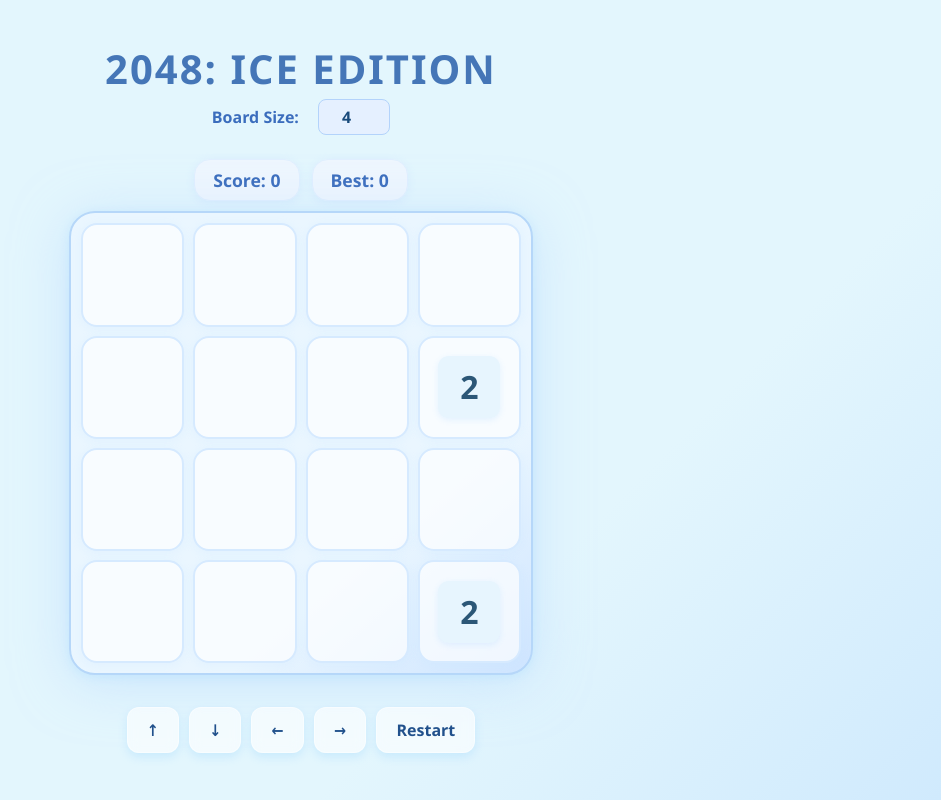
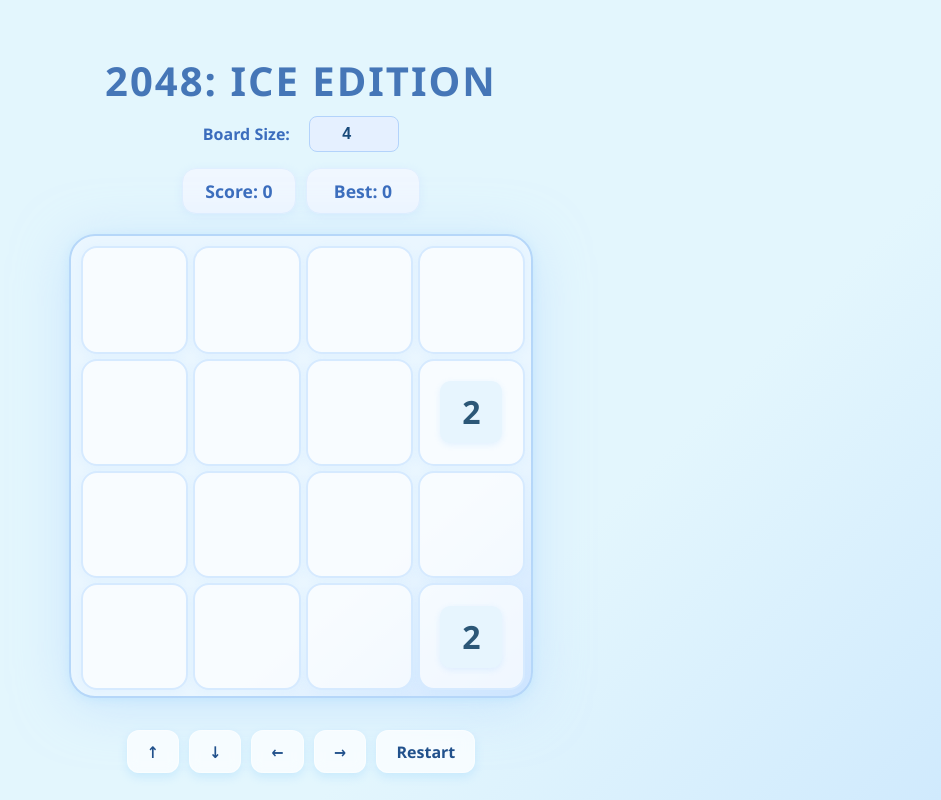
Before and after one commit to harithaa-srii/2048-game, a React (Vite) app: page / in a window 1280 px wide. Shown: the whole page, without its empty margins (339-1280 px from the left). Built offline with nearby package versions, Linux system fonts and the light colour scheme.

Commit message:
final tweaks

```diff
--- a/src/App.tsx
+++ b/src/App.tsx
@@ -220,7 +220,8 @@ const App: React.FC = () => {
           style={{
             width: "4.5rem",
             fontWeight: "700",
-            padding: "0.3rem",
+            fontSize: "1rem",
+            padding: "0.5rem",
             borderRadius: "8px",
             border: "1.5px solid #b3d3fb",
             textAlign: "center",
--- a/src/index.css
+++ b/src/index.css
@@ -1,114 +1,43 @@
-@import "tailwindcss";
+/* ==============================
+   GLOBAL STYLING
+   ============================== */
+:root {
+  --bg-light: #e3f6fd;
+  --bg-gradient: linear-gradient(135deg, #e3f6fd 70%, #d0eafd 100%);
+  --tile-base: rgba(255, 255, 255, 0.65);
+  --tile-border: #d6eaff;
+  --tile-shadow: 0 2px 9px 1px #b7deff22;
+  --blue-accent: #3b6dbd;
+  --blue-accent-deep: #21518c;
+  --ice-border: #b6d7f9;
+  --font-family: 'Segoe UI', Tahoma, Geneva, Verdana, sans-serif;
 
-:root {
-  font-family: 'Segoe UI', Tahoma, Geneva, Verdana, sans-serif;
-  line-height: 1.5;
-  font-weight: 400;
+  /* Responsive board sizing */
+  --max-board-size: 440px;
+  --mobile-board-size: 94vw;
+}
 
-  /* Light icy blue text for dark background */
-  color-scheme: light dark;
-  color: rgba(230, 245, 255, 0.9);
-  background-color: #d0e7f9; /* very pale icy blue */
-
-  font-synthesis: none;
-  text-rendering: optimizeLegibility;
+html, body {
+  margin: 0;
+  padding: 0;
+  font-family: var(--font-family);
+  background: var(--bg-gradient);
+  color: var(--blue-accent);
   -webkit-font-smoothing: antialiased;
   -moz-osx-font-smoothing: grayscale;
+  height: 100%;
+  width: 100%;
+  overflow-x: hidden;
 }
 
-
-body {
-  margin: 0;
-  min-width: 320px;
-  min-height: 100vh;
-  background: none;
-}
-
-
-h1 {
-  font-size: 3.2em;
-  line-height: 1.1;
-  font-weight: 700;
-  color: #3b6dbd; /* deeper blue */
-}
-
-/* Link colors as icy blues */
-a {
-  font-weight: 600;
-  color: #74bdfd;
-  text-decoration: none;
-}
-a:hover {
-  color: #5196f4;
-}
-
-/* Button styling to match ice cube blocks */
-button {
-  border-radius: 12px;
-  border: 1px solid rgba(255, 255, 255, 0.4);
-  padding: 0.6em 1.2em;
-  font-size: 1em;
-  font-weight: 600;
-  font-family: inherit;
-  background-color: rgba(255, 255, 255, 0.6);
-  backdrop-filter: blur(6px);
-  cursor: pointer;
-  transition: border-color 0.25s, background-color 0.25s;
-  box-shadow: 0 4px 10px rgb(163 217 255 / 0.4);
-  color: #21518c;
-}
-button:hover {
-  border-color: #5196f4;
-  background-color: rgba(255, 255, 255, 0.8);
-}
-button:focus,
-button:focus-visible {
-  outline: 4px auto -webkit-focus-ring-color;
-}
-
-/* Board and tiles styling will be handled in React components, but you can add common blending here */
-.ice-tile {
-  background: rgba(255, 255, 255, 0.3);
-  border-radius: 16px;
-  box-shadow: 0 8px 15px rgb(102 172 255 / 0.5);
-  backdrop-filter: blur(10px);
-  border: 1px solid rgba(255, 255, 255, 0.3);
-  color: #183d68;
-  font-weight: 700;
-  font-size: 2rem;
-  display: flex;
-  justify-content: center;
-  align-items: center;
-}
-
-/* Dark mode adjustment */
-@media (prefers-color-scheme: dark) {
-  :root {
-    color: rgba(230, 245, 255, 0.9);
-    background-color: #1f2a44;
-  }
-  body {
-    background: linear-gradient(135deg, #182a4d, #0b1535);
-  }
-  button {
-    background-color: rgba(20, 30, 50, 0.6);
-    border: 1px solid rgba(100, 150, 255, 0.5);
-    box-shadow: 0 4px 10px rgb(100 150 255 / 0.4);
-    color: #c0d9ff;
-  }
-  button:hover {
-    border-color: #7eb4ff;
-    background-color: rgba(25, 40, 65, 0.8);
-  }
-}
-
+/* ==============================
+   LAYOUT
+   ============================== */
 .game-wrapper {
   min-height: 100vh;
-  width: 100vw;
   display: flex;
+  align-items: center;
   justify-content: center;
-  align-items: center;
-  background: linear-gradient(135deg, #e3f6fd 70%, #d0eafd 100%);
   padding: 1rem;
   box-sizing: border-box;
 }
@@ -118,114 +47,313 @@ button:focus-visible {
   flex-direction: column;
   align-items: center;
   width: 100%;
-  max-width: 430px;
-  padding: 1rem 1vw 2vw 1vw;
+  max-width: var(--max-board-size);
+  padding: 1rem;
   box-sizing: border-box;
 }
 
+/* ==============================
+   TITLE & SCORE
+   ============================== */
 .game-title {
-  margin: 0 0 0.5rem 0;
+  margin: 0 0 0.6rem 0;
   text-align: center;
-  color: #3b6dbd;
   font-weight: 800;
-  letter-spacing: 1.5px;
-  font-size: clamp(1.8rem, 4vw, 3.2rem);
-}
-
-.game-board-container {
-  background: linear-gradient(140deg, #eaf6ff 70%, #bcd9ff 120%);
-  border-radius: 26px;
-  border: 2.5px solid #b6d7f9;
-  box-shadow: 0 8px 54px 0 #b4d6ff88, 0 2px 10px #b2e6ff70;
-  padding: 18px;
-  margin: 2rem auto 1.5rem auto;
-  max-width: 400px;           /* For desktop large screens */
-  width: 96vw;                /* For small screens, fits nearly entire width */
-  margin: auto;
-  box-sizing: border-box;
-}
-
-.game-board {
-  display: grid;
-  grid-template-columns: repeat(4, minmax(64px, 1fr));
-  grid-template-rows: repeat(4, minmax(64px, 1fr));
-  gap: 11px;
-  justify-items: center;
-  align-items: center;
-}
-
-.game-cell {
-  width: 100%;
-  height: 100%;
-  display: flex;
-  align-items: center;
-  justify-content: center;
-}
-
-
-.tile-number {
-  color: #183d68;
-  font-weight: 700;
-  font-size: clamp(1.4rem, 4vw, 2rem);
-  display: block;
-  text-align: center;
-  width: 100%;
-  user-select: none;
+  color: var(--blue-accent);
+  font-size: clamp(1.8rem, 4vw, 3rem);
+  letter-spacing: 1px;
 }
 
 .score-panel {
   display: flex;
-  gap: 12px;
-  margin: 8px 0 0 0;
+  gap: 10px;
+  margin-bottom: 10px;
+}
+
+.score-pill {
+  background: rgba(242,247,255,0.85);
+  border-radius: 14px;
+  padding: 10px 16px;
+  font-size: clamp(0.9rem, 2vw, 1.1rem);
+  color: var(--blue-accent);
   font-weight: 700;
-}
-.score-pill {
-  background: rgba(242,247,255,0.8);
-  border-radius: 16px;
+  border: 1.5px solid #e0efff;
+  box-shadow: 0 2px 9px #bcd9ff51;
   min-width: 80px;
-  padding: 7px 18px;
-  font-size: 1.1rem;
-  color: #3b6dbd;
-  box-shadow: 0 2px 9px #bcd9ff51;
-  border: 1.5px solid #e0efff;
   text-align: center;
 }
 
-@media (max-width: 500px) {
-  .game-board-container {
-    max-width: 98vw;
-    padding: 2vw;
-  }
+/* ==============================
+   BOARD
+   ============================== */
+.game-board-container {
+  background: linear-gradient(140deg, #eaf6ff 70%, #bcd9ff 120%);
+  border-radius: 24px;
+  border: 2.5px solid var(--ice-border);
+  box-shadow: 0 8px 54px 0 #b4d6ff88, 0 2px 10px #b2e6ff70;
+  padding: clamp(8px, 2vw, 14px);
+  width: min(var(--mobile-board-size), var(--max-board-size));
+  aspect-ratio: 1 / 1;
+  box-sizing: border-box;
+  transition: width 0.25s ease, height 0.25s ease;
 }
 
 .game-board-grid {
   display: grid;
-  gap: 10px;
   width: 100%;
-  aspect-ratio: 1/1;          /* Keeps square */
-  grid-template-columns: repeat(var(--size), 1fr);
-  grid-template-rows: repeat(var(--size), 1fr);
+  height: 100%;
+  grid-template-columns: repeat(var(--size, 4), 1fr);
+  grid-template-rows: repeat(var(--size, 4), 1fr);
+  gap: clamp(6px, 2vw, 12px);
 }
 
+/* ==============================
+   CELLS & TILES
+   ============================== */
 .game-cell {
-  border: 2px solid #d6eaff;
+  background: var(--tile-base);
+  border: 2px solid var(--tile-border);
   border-radius: 16px;
-  background: rgba(255,255,255,0.68);
-  box-shadow: 0 2px 9px 1px #b7deff22;
+  box-shadow: var(--tile-shadow);
+  display: flex;
+  justify-content: center;
+  align-items: center;
+  user-select: none;
+  overflow: hidden;
+}
+
+/* --- TILE FONT FIX --- */
+.tile-number {
+  display: flex;
+  justify-content: center;
+  align-items: center;
+  font-weight: 700;
+  color: var(--blue-accent-deep);
+  /* Scales text with cell size dynamically */
+  font-size: clamp(1.4rem, calc(2.8vw + 0.5rem), 2.6rem);
   width: 100%;
   height: 100%;
+  border-radius: 10px;
+  transition: background 0.16s ease, color 0.16s ease, transform 0.12s ease;
+  line-height: 1;
+}
+
+.tile-number:active {
+  transform: scale(0.95);
+}
+
+/* ==============================
+   CONTROLS
+   ============================== */
+button {
+  border-radius: 12px;
+  border: 1px solid rgba(255, 255, 255, 0.4);
+  padding: 0.6em 1.2em;
+  font-size: clamp(0.9rem, 2vw, 1rem);
+  font-weight: 600;
+  font-family: inherit;
+  background-color: rgba(255, 255, 255, 0.7);
+  backdrop-filter: blur(6px);
+  cursor: pointer;
+  transition: border-color 0.25s, background-color 0.25s, transform 0.12s ease;
+  box-shadow: 0 4px 10px rgb(163 217 255 / 0.4);
+  color: var(--blue-accent-deep);
+  min-width: 50px;
+  touch-action: manipulation;
+}
+
+button:hover {
+  border-color: #5196f4;
+  background-color: rgba(255, 255, 255, 0.85);
+}
+
+button:active {
+  transform: scale(0.95);
+}
+
+.control-panel {
+  margin-top: 1.2rem;
+  display: flex;
+  flex-wrap: wrap;
+  justify-content: center;
+  gap: 10px;
+}
+
+/* ==============================
+   MODAL
+   ============================== */
+.modal-overlay {
+  position: fixed;
+  inset: 0;
+  background: rgba(44, 68, 107, 0.28);
   display: flex;
   align-items: center;
   justify-content: center;
+  z-index: 999;
+  backdrop-filter: blur(4px);
 }
 
+.modal-box {
+  background: rgba(255,255,255,0.97);
+  border-radius: 24px;
+  padding: 34px 44px;
+  box-shadow: 0 8px 38px #b4d6ff77;
+  display: flex;
+  flex-direction: column;
+  align-items: center;
+  min-width: 260px;
+  text-align: center;
+}
 
-/* Responsive spacing and font resizing */
-@media (max-width: 400px) {
-  .game-inner {
-    max-width: 95vw;
+.modal-box h2 {
+  font-weight: 800;
+  font-size: 1.4rem;
+  color: var(--blue-accent);
+  margin-bottom: 18px;
+}
+
+/* ==============================
+   DARK MODE
+   ============================== */
+@media (prefers-color-scheme: dark) {
+  body {
+    background: linear-gradient(135deg, #182a4d, #0b1535);
+    color: #c0d9ff;
   }
-  .game-title {
-    font-size: 2rem;
+  .game-board-container {
+    background: linear-gradient(140deg, #273f67 60%, #1a2c52 100%);
+    border-color: #466ea7;
+    box-shadow: 0 8px 40px #294d7e55;
+  }
+  .tile-number {
+    color: #eaf3ff;
+  }
+  button {
+    background-color: rgba(25, 40, 65, 0.6);
+    color: #c0d9ff;
+  }
+  button:hover {
+    background-color: rgba(35, 50, 75, 0.8);
+    border-color: #7eb4ff;
   }
 }
+
+/* ==============================
+   RESPONSIVE TWEAKS - MOBILE & TABLET
+   ============================== */
+
+/* Base responsive adjustments under 500px */
+@media (max-width: 500px) {
+  .game-inner {
+    padding: 0.5rem;
+  }
+
+  .game-board-container {
+    width: 94vw;                 /* fluid width */
+    max-width: 100%;              /* ensures it never overflows */
+    padding: clamp(6px, 3vw, 10px);
+    border-radius: 20px;
+  }
+
+  .game-board-grid {
+    gap: clamp(4px, 2vw, 8px);
+  }
+
+  .tile-number {
+    font-size: clamp(1rem, 5vw, 2rem); /* scales dynamically with screen */
+  }
+
+  .score-panel {
+    gap: 8px;
+  }
+
+  button {
+    padding: 0.5em 1em;
+    min-width: 44px;
+    font-size: clamp(0.8rem, 2.5vw, 1rem);
+  }
+}
+
+/* Smaller mobile devices - under 400px */
+@media (max-width: 400px) {
+  .game-board-container {
+    width: 92vw;
+    padding: clamp(4px, 2.5vw, 8px);
+  }
+
+  .game-board-grid {
+    gap: clamp(3px, 1.5vw, 6px);
+  }
+
+  .tile-number {
+    font-size: clamp(0.9rem, 4.5vw, 1.8rem);
+  }
+
+  .score-pill {
+    font-size: clamp(0.8rem, 3.5vw, 1rem);
+    padding: 4px 10px;
+  }
+}
+
+/* Ultra-small screens - under 350px */
+@media (max-width: 350px) {
+  .game-board-container {
+    width: 90vw;
+    padding: clamp(3px, 2vw, 6px);
+  }
+
+  .game-board-grid {
+    gap: clamp(2px, 1.5vw, 5px);
+  }
+
+  .tile-number {
+    font-size: clamp(0.8rem, 4vw, 1.6rem);
+  }
+
+  .score-pill {
+    font-size: 0.75rem;
+    padding: 3px 8px;
+  }
+
+  button {
+    padding: 0.4em 0.9em;
+    min-width: 40px;
+  }
+}
+
+/* Tablet landscape - 500px to 768px */
+@media (min-width: 501px) and (max-width: 768px) {
+  .game-board-container {
+    width: min(90vw, 380px);       /* smooth scaling */
+    padding: clamp(6px, 2vw, 12px);
+  }
+
+  .game-board-grid {
+    gap: clamp(5px, 2vw, 10px);
+  }
+
+  .tile-number {
+    font-size: clamp(1.2rem, 3vw, 2.2rem);
+  }
+
+  .score-pill {
+    font-size: clamp(0.9rem, 2.5vw, 1.1rem);
+    padding: 5px 12px;
+  }
+
+  button {
+    font-size: clamp(0.9rem, 2vw, 1rem);
+  }
+}
+
+/* Ensures square cells with fluid sizing */
+.game-board-container,
+.game-board-grid {
+  width: 100%;
+  aspect-ratio: 1 / 1;           /* keeps board square on any device */
+}
+
+.game-board-grid {
+  grid-template-columns: repeat(var(--size, 4), 1fr);
+  grid-template-rows: repeat(var(--size, 4), 1fr);
+}
```
